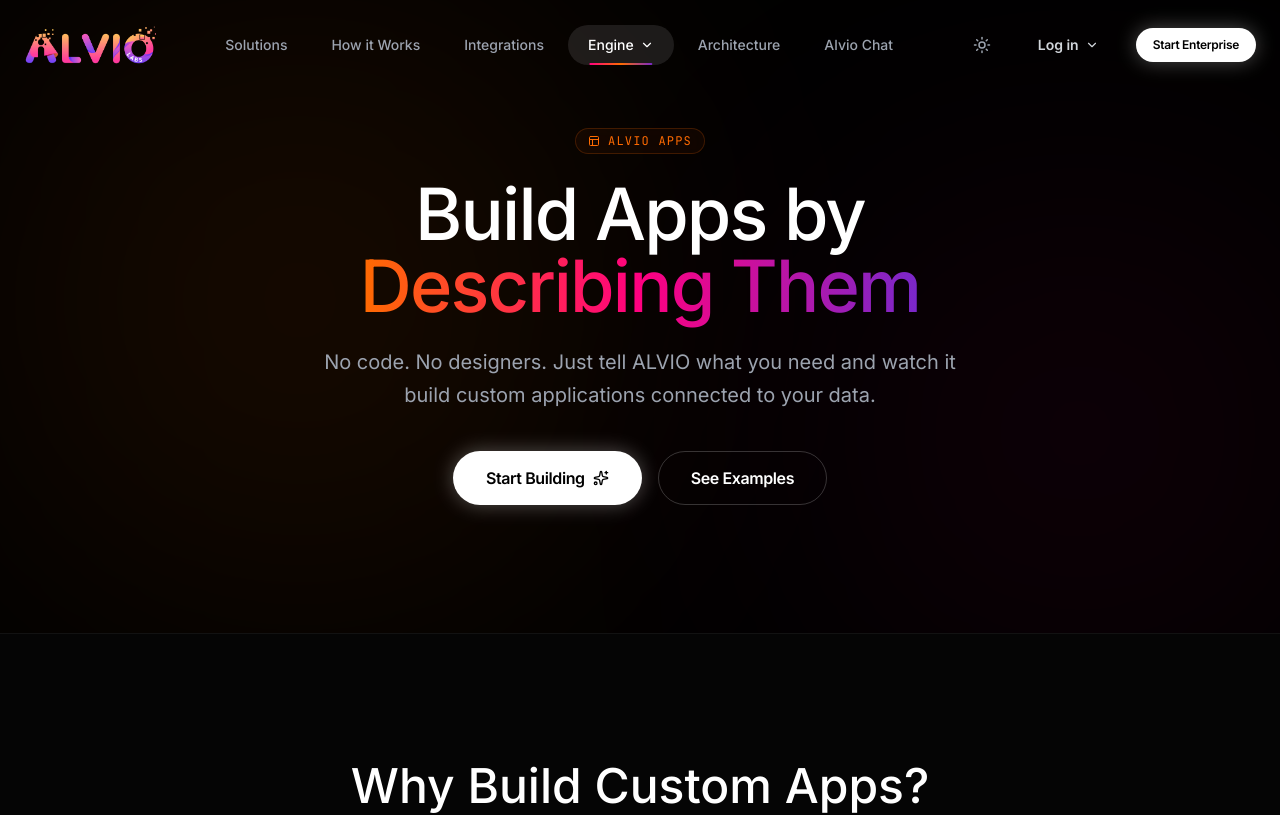
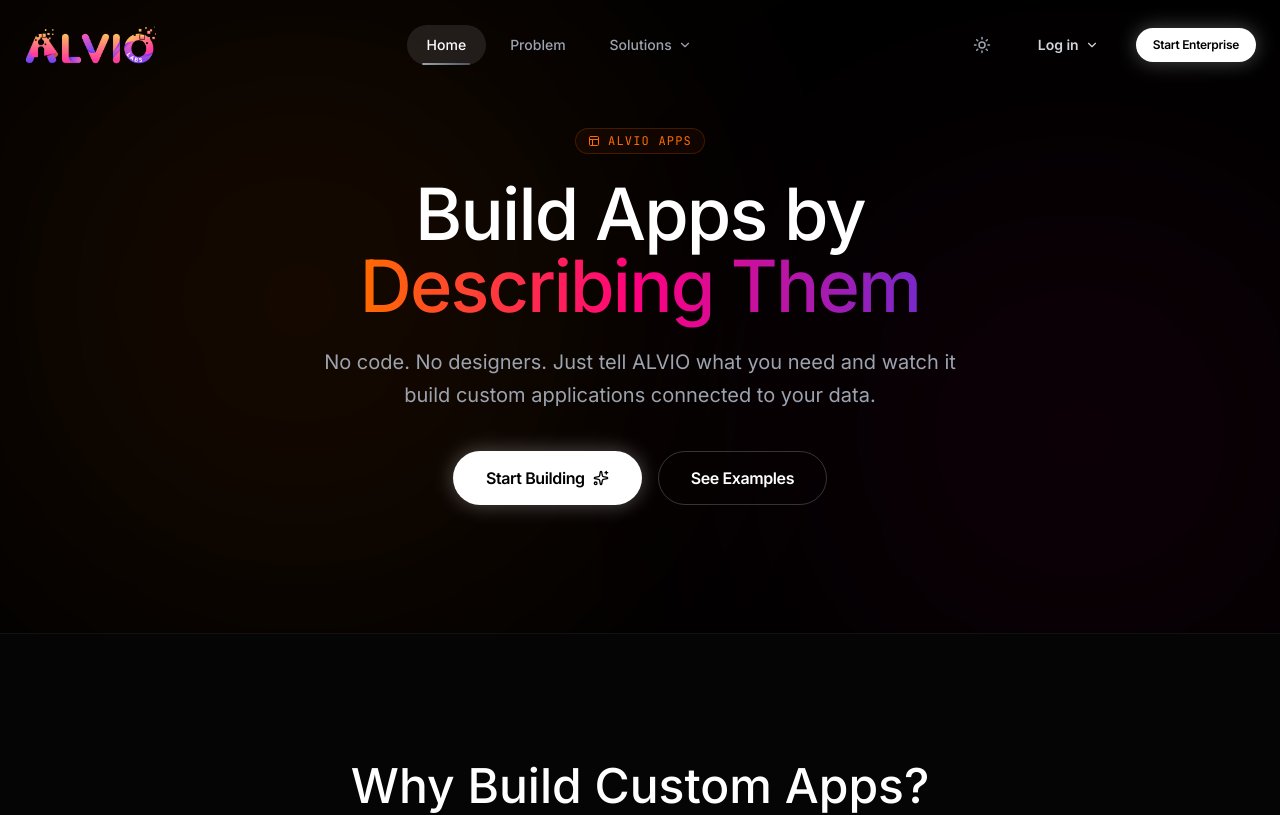
Before and after one commit to shubham-alviolabs/AlvioEnterprise, a React (Vite) app: page /apps in a window 1280 px wide. Shown: the top 815 px of the page. Built offline with nearby package versions, Linux system fonts and the light colour scheme.

Commit message:
Updated Navbar.tsx

```diff
--- a/components/Navbar.tsx
+++ b/components/Navbar.tsx
@@ -1,7 +1,7 @@
 import React, { useState, useEffect, useRef } from 'react';
 import { Link, useLocation } from 'react-router-dom';
 import { Button } from './ui/Button';
-import { Menu, X, ChevronDown, Layout, Bot, User, Sun, Moon, Search, Zap } from 'lucide-react';
+import { Menu, X, ChevronDown, Layout, Bot, User, Sun, Moon } from 'lucide-react';
 
 export const Navbar: React.FC = () => {
   const [isScrolled, setIsScrolled] = useState(false);
@@ -73,42 +73,20 @@
   };
 
   const mainNavLinks = [
-    { href: '#solutions-enterprise', id: 'solutions-enterprise', label: 'Solutions', color: 'from-accent-pink to-pink-600', isRoute: false },
-    { href: '#engine', id: 'engine', label: 'How it Works', color: 'from-blue-500 to-cyan-500', isRoute: false },
-    { href: '#integrations', id: 'integrations', label: 'Integrations', color: 'from-green-500 to-emerald-500', isRoute: false },
-  ];
-
-  const navLinksAfterEngine = [
-    { href: '#suite', id: 'suite', label: 'Architecture', color: 'from-accent-purple to-purple-600', isRoute: false },
-    { href: '#solutions-individual', id: 'solutions-individual', label: 'Alvio Chat', color: 'from-blue-400 to-blue-600', isRoute: false },
+    { href: '#', id: 'home', label: 'Home', color: 'from-gray-400 to-gray-600' },
+    { href: '#problem', id: 'problem', label: 'Problem', color: 'from-accent-orange to-red-500' },
   ];
 
   const engineSubItems = [
-    {
-      href: '/enterprise-search',
-      id: 'search',
-      label: 'Enterprise Search',
-      color: 'from-accent-pink to-pink-600',
-      description: 'Find anything across your tools'
-    },
-    {
-      href: '/apps',
-      id: 'apps',
-      label: 'App Builder',
-      color: 'from-accent-orange to-orange-600',
-      description: 'Build custom apps with prompts'
-    },
-    {
-      href: '/agents',
-      id: 'agents',
-      label: 'Workflow Agents',
-      color: 'from-accent-purple to-purple-600',
-      description: 'Automate work with AI workflows'
-    },
+    { href: '/enterprise-search', id: 'search', label: 'Enterprise Search', color: 'from-accent-pink to-pink-600', isRoute: true },
+    { href: '/apps', id: 'apps', label: 'App Builder', color: 'from-accent-orange to-orange-600', isRoute: true },
+    { href: '/agents', id: 'agents', label: 'Workflow Agents', color: 'from-accent-purple to-purple-600', isRoute: true },
+    { href: '#integrations', id: 'integrations', label: 'Integrations', color: 'from-green-500 to-emerald-500', isRoute: false },
+    { href: '#suite', id: 'suite', label: 'Architecture', color: 'from-blue-500 to-cyan-500', isRoute: false },
   ];
 
-  const location = useLocation();
-  const isEngineActive = engineSubItems.some(item => location.pathname === item.href);
+  const isEngineActive = engineSubItems.some(item => item.id === activeSection);
+  const activeEngineItem = engineSubItems.find(item => item.id === activeSection);
 
   return (
     <nav
@@ -120,50 +98,47 @@
     >
       <div className="max-w-7xl mx-auto px-6 flex items-center justify-between">
         {/* LOGO */}
-        <Link to="/" className="flex items-center group cursor-pointer">
+        <div className="flex items-center group cursor-pointer" onClick={() => window.scrollTo({ top: 0, behavior: 'smooth' })}>
            <img
              src="/logo.png"
              alt="ALVIO Labs"
              className="h-8 md:h-10 w-auto hover:scale-105 transition-all duration-500 ease-out"
            />
-        </Link>
+        </div>
 
         {/* Desktop Navigation - Apple-like Premium Design */}
         <div className="hidden lg:flex items-center gap-1">
           {mainNavLinks.map((link) => {
-            const isActive = link.isRoute ? location.pathname === link.href : activeSection === link.id;
+            const isActive = activeSection === link.id;
+            return (
+              <a
+                key={link.href}
+                href={link.href}
+                className={`group relative px-5 py-2.5 text-sm font-medium transition-all duration-500 ease-out rounded-full ${
+                  isActive
+                    ? 'text-gray-900 dark:text-white'
+                    : 'text-gray-600 dark:text-gray-400 hover:text-gray-900 dark:hover:text-white'
+                }`}
+              >
+                <span className="relative z-10">{link.label}</span>
 
-            const content = (
-              <>
-                <span className="relative z-10">{link.label}</span>
+                {/* Active state background - Apple style */}
                 {isActive && (
                   <div className="absolute inset-0 bg-black/5 dark:bg-white/10 rounded-full transition-all duration-500 ease-out"></div>
                 )}
+
+                {/* Hover gradient glow */}
                 <div className={`absolute inset-0 opacity-0 group-hover:opacity-100 transition-all duration-500 ease-out bg-gradient-to-r ${link.color} blur-xl -z-10 scale-150`}></div>
+
+                {/* Bottom indicator for active state */}
                 <div className={`absolute bottom-0 left-1/2 -translate-x-1/2 h-0.5 rounded-full transition-all duration-500 ease-out bg-gradient-to-r ${link.color} ${
                   isActive ? 'w-[60%] opacity-100' : 'w-0 opacity-0'
                 }`}></div>
-              </>
-            );
-
-            const className = `group relative px-5 py-2.5 text-sm font-medium transition-all duration-500 ease-out rounded-full ${
-              isActive
-                ? 'text-gray-900 dark:text-white'
-                : 'text-gray-600 dark:text-gray-400 hover:text-gray-900 dark:hover:text-white'
-            }`;
-
-            return link.isRoute ? (
-              <Link key={link.href} to={link.href} className={className}>
-                {content}
-              </Link>
-            ) : (
-              <a key={link.href} href={link.href} className={className}>
-                {content}
               </a>
             );
           })}
 
-          {/* Engine Dropdown */}
+          {/* Engine Dropdown with Sub-items */}
           <div className="relative" ref={engineRef}>
             <button
               onMouseEnter={() => setEngineMenuOpen(true)}
@@ -174,7 +149,20 @@
                   : 'text-gray-600 dark:text-gray-400 hover:text-gray-900 dark:hover:text-white'
               }`}
             >
-              <span className="relative z-10">Engine</span>
+              <span className="relative z-10">Solutions</span>
+
+              {/* Dynamic section indicator */}
+              {activeEngineItem && (
+                <span className="relative z-10 flex items-center gap-1.5">
+                  <span className="w-1 h-1 rounded-full bg-current opacity-40"></span>
+                  <span
+                    key={activeEngineItem.id}
+                    className="text-xs font-medium opacity-70 animate-in fade-in slide-in-from-left-2 duration-300"
+                  >
+                    {activeEngineItem.label}
+                  </span>
+                </span>
+              )}
 
               <ChevronDown
                 size={14}
@@ -188,155 +176,77 @@
                 <div className="absolute inset-0 bg-black/5 dark:bg-white/10 rounded-full transition-all duration-500 ease-out"></div>
               )}
 
-              {/* Hover gradient glow - multicolor for Engine */}
-              <div className="absolute inset-0 opacity-0 group-hover:opacity-100 transition-all duration-500 ease-out bg-gradient-to-r from-accent-pink via-accent-orange to-accent-purple blur-xl -z-10 scale-150"></div>
-
               {/* Bottom indicator for active state */}
-              <div className={`absolute bottom-0 left-1/2 -translate-x-1/2 h-0.5 rounded-full transition-all duration-500 ease-out bg-gradient-to-r from-accent-pink via-accent-orange to-accent-purple ${
+              <div className={`absolute bottom-0 left-1/2 -translate-x-1/2 h-0.5 rounded-full transition-all duration-500 ease-out bg-gradient-to-r from-blue-500 via-accent-pink to-accent-purple ${
                 isEngineActive ? 'w-[60%] opacity-100' : 'w-0 opacity-0'
               }`}></div>
             </button>
 
-            {/* Premium Liquid Mercury Retina Dropdown */}
+            {/* Premium Dropdown Menu */}
             {engineMenuOpen && (
               <div
-                className="absolute top-full left-1/2 -translate-x-1/2 mt-3 w-[420px]"
+                className="absolute top-full left-1/2 -translate-x-1/2 mt-3 w-80"
                 onMouseLeave={() => setEngineMenuOpen(false)}
               >
-                <div className="bg-white/80 dark:bg-black/80 backdrop-blur-3xl border border-black/10 dark:border-white/20 rounded-3xl shadow-[0_20px_70px_rgba(0,0,0,0.3)] dark:shadow-[0_20px_70px_rgba(0,0,0,0.9)] overflow-hidden p-4 animate-in fade-in slide-in-from-top-2 duration-500">
+                <div className="bg-white/95 dark:bg-black/95 backdrop-blur-3xl border border-black/5 dark:border-white/10 rounded-3xl shadow-2xl shadow-black/10 dark:shadow-black/50 overflow-hidden p-2 animate-in fade-in slide-in-from-top-2 duration-500">
                   {engineSubItems.map((item, index) => {
-                    const isActive = location.pathname === item.href;
+                    const isActive = activeSection === item.id;
+                    const className = `group relative flex items-center gap-4 p-4 rounded-2xl transition-all duration-500 ease-out ${
+                      isActive
+                        ? 'bg-black/5 dark:bg-white/10'
+                        : 'hover:bg-black/5 dark:hover:bg-white/5'
+                    }`;
 
-                    return (
+                    const content = (
+                      <>
+                        <div className={`absolute inset-0 opacity-0 group-hover:opacity-100 transition-all duration-500 ease-out bg-gradient-to-r ${item.color} blur-2xl -z-10`}></div>
+                        <div className={`relative z-10 w-2 h-2 rounded-full bg-gradient-to-r ${item.color} transition-all duration-500 ease-out ${
+                          isActive ? 'scale-125 opacity-100' : 'opacity-40 group-hover:opacity-70'
+                        }`}></div>
+                        <div className="relative z-10 flex-1">
+                          <div className={`text-sm font-semibold transition-all duration-500 ease-out ${
+                            isActive
+                              ? 'text-gray-900 dark:text-white'
+                              : 'text-gray-700 dark:text-gray-300 group-hover:text-gray-900 dark:group-hover:text-white'
+                          }`}>
+                            {item.label}
+                          </div>
+                        </div>
+                        {isActive && (
+                          <div className={`w-2 h-2 rounded-full bg-gradient-to-r ${item.color} animate-pulse`}></div>
+                        )}
+                        <div className={`absolute left-0 top-1/2 -translate-y-1/2 h-8 w-1 rounded-r-full bg-gradient-to-b ${item.color} transition-all duration-500 ease-out ${
+                          isActive ? 'opacity-100' : 'opacity-0'
+                        }`}></div>
+                      </>
+                    );
+
+                    return item.isRoute ? (
                       <Link
                         key={item.href}
                         to={item.href}
                         onClick={() => setEngineMenuOpen(false)}
-                        className={`group relative flex items-center gap-4 p-5 rounded-2xl transition-all duration-700 ease-out mb-2 last:mb-0 ${
-                          isActive
-                            ? 'bg-gradient-to-r from-black/10 to-transparent dark:from-white/15 dark:to-transparent'
-                            : 'hover:bg-black/5 dark:hover:bg-white/10'
-                        }`}
+                        className={className}
                         style={{ animationDelay: `${index * 50}ms` }}
                       >
-                        {/* Liquid gradient glow on hover - Mercury effect */}
-                        <div className={`absolute inset-0 opacity-0 group-hover:opacity-100 transition-all duration-700 ease-out bg-gradient-to-r ${item.color} blur-3xl -z-10 scale-150`}></div>
-                        <div className={`absolute inset-0 opacity-0 group-hover:opacity-50 transition-all duration-700 ease-out bg-gradient-to-br ${item.color} blur-xl`}></div>
-
-                        {/* Liquid Mercury Icon Container */}
-                        <div className="relative z-10 w-16 h-16 rounded-2xl flex items-center justify-center transition-all duration-700 ease-out group-hover:scale-110 overflow-hidden">
-                          {/* Glass morphism layers */}
-                          <div className={`absolute inset-0 bg-gradient-to-br ${item.color} opacity-20 dark:opacity-30 group-hover:opacity-40 transition-all duration-700`}></div>
-                          <div className="absolute inset-0 bg-white/40 dark:bg-white/10 backdrop-blur-md"></div>
-                          <div className={`absolute inset-0 border border-white/40 dark:border-white/20 rounded-2xl`}></div>
-
-                          {/* Liquid shimmer effect */}
-                          <div className={`absolute inset-0 bg-gradient-to-br from-white/60 via-transparent to-transparent opacity-50 group-hover:opacity-100 transition-all duration-700`}></div>
-                          <div className={`absolute -inset-1 bg-gradient-to-r ${item.color} opacity-0 group-hover:opacity-30 blur-md transition-all duration-700`}></div>
-
-                          {/* Icon SVGs with custom designs */}
-                          <div className="relative z-10">
-                            {item.id === 'search' && (
-                              <svg className="w-8 h-8" viewBox="0 0 32 32" fill="none">
-                                <defs>
-                                  <linearGradient id="searchGrad" x1="0%" y1="0%" x2="100%" y2="100%">
-                                    <stop offset="0%" stopColor="#FF0080" />
-                                    <stop offset="100%" stopColor="#FF1493" />
-                                  </linearGradient>
-                                </defs>
-                                <circle cx="14" cy="14" r="8" stroke="url(#searchGrad)" strokeWidth="2.5" fill="none" opacity="0.9"/>
-                                <path d="M20 20L26 26" stroke="url(#searchGrad)" strokeWidth="2.5" strokeLinecap="round" opacity="0.9"/>
-                                <circle cx="14" cy="14" r="4" fill="url(#searchGrad)" opacity="0.3"/>
-                              </svg>
-                            )}
-                            {item.id === 'apps' && (
-                              <svg className="w-8 h-8" viewBox="0 0 32 32" fill="none">
-                                <defs>
-                                  <linearGradient id="appsGrad" x1="0%" y1="0%" x2="100%" y2="100%">
-                                    <stop offset="0%" stopColor="#FF6B00" />
-                                    <stop offset="100%" stopColor="#FF8C00" />
-                                  </linearGradient>
-                                </defs>
-                                <rect x="4" y="4" width="10" height="10" rx="2" stroke="url(#appsGrad)" strokeWidth="2" fill="url(#appsGrad)" opacity="0.3"/>
-                                <rect x="18" y="4" width="10" height="10" rx="2" stroke="url(#appsGrad)" strokeWidth="2" fill="none" opacity="0.9"/>
-                                <rect x="4" y="18" width="10" height="10" rx="2" stroke="url(#appsGrad)" strokeWidth="2" fill="none" opacity="0.9"/>
-                                <rect x="18" y="18" width="10" height="10" rx="2" stroke="url(#appsGrad)" strokeWidth="2" fill="url(#appsGrad)" opacity="0.3"/>
-                              </svg>
-                            )}
-                            {item.id === 'agents' && (
-                              <svg className="w-8 h-8" viewBox="0 0 32 32" fill="none">
-                                <defs>
-                                  <linearGradient id="agentsGrad" x1="0%" y1="0%" x2="100%" y2="100%">
-                                    <stop offset="0%" stopColor="#7928CA" />
-                                    <stop offset="100%" stopColor="#9333EA" />
-                                  </linearGradient>
-                                </defs>
-                                <path d="M16 4L26 16L16 28L6 16L16 4Z" stroke="url(#agentsGrad)" strokeWidth="2" fill="url(#agentsGrad)" opacity="0.2"/>
-                                <path d="M16 10L22 16L16 22L10 16L16 10Z" stroke="url(#agentsGrad)" strokeWidth="2" fill="none" opacity="0.9"/>
-                                <circle cx="16" cy="16" r="3" fill="url(#agentsGrad)" opacity="0.6"/>
-                              </svg>
-                            )}
-                          </div>
-                        </div>
-
-                        {/* Text */}
-                        <div className="relative z-10 flex-1">
-                          <div className={`text-lg font-bold transition-all duration-500 ease-out mb-0.5 ${
-                            isActive
-                              ? 'text-gray-900 dark:text-white'
-                              : 'text-gray-800 dark:text-gray-200 group-hover:text-gray-900 dark:group-hover:text-white'
-                          }`}>
-                            {item.label}
-                          </div>
-                          <div className="text-xs font-medium text-gray-600 dark:text-gray-400 group-hover:text-gray-700 dark:group-hover:text-gray-300 transition-all duration-500">
-                            {item.description}
-                          </div>
-                        </div>
-
-                        {/* Arrow indicator with liquid effect */}
-                        <div className={`relative z-10 transition-all duration-500 ease-out ${
-                          isActive ? 'opacity-100 translate-x-0' : 'opacity-0 -translate-x-2 group-hover:opacity-100 group-hover:translate-x-0'
-                        }`}>
-                          <ChevronDown size={18} className="-rotate-90" />
-                        </div>
-
-                        {/* Left border highlight with liquid shine */}
-                        <div className={`absolute left-0 top-1/2 -translate-y-1/2 h-14 w-1.5 rounded-r-full bg-gradient-to-b ${item.color} transition-all duration-500 ease-out shadow-lg ${
-                          isActive ? 'opacity-100 shadow-current' : 'opacity-0'
-                        }`}></div>
+                        {content}
                       </Link>
+                    ) : (
+                      <a
+                        key={item.href}
+                        href={item.href}
+                        onClick={() => setEngineMenuOpen(false)}
+                        className={className}
+                        style={{ animationDelay: `${index * 50}ms` }}
+                      >
+                        {content}
+                      </a>
                     );
                   })}
                 </div>
               </div>
             )}
           </div>
-
-          {/* Links After Engine */}
-          {navLinksAfterEngine.map((link) => {
-            const isActive = activeSection === link.id;
-
-            return (
-              <a
-                key={link.href}
-                href={link.href}
-                className={`group relative px-5 py-2.5 text-sm font-medium transition-all duration-500 ease-out rounded-full ${
-                  isActive
-                    ? 'text-gray-900 dark:text-white'
-                    : 'text-gray-600 dark:text-gray-400 hover:text-gray-900 dark:hover:text-white'
-                }`}
-              >
-                <span className="relative z-10">{link.label}</span>
-                {isActive && (
-                  <div className="absolute inset-0 bg-black/5 dark:bg-white/10 rounded-full transition-all duration-500 ease-out"></div>
-                )}
-                <div className={`absolute inset-0 opacity-0 group-hover:opacity-100 transition-all duration-500 ease-out bg-gradient-to-r ${link.color} blur-xl -z-10 scale-150`}></div>
-                <div className={`absolute bottom-0 left-1/2 -translate-x-1/2 h-0.5 rounded-full transition-all duration-500 ease-out bg-gradient-to-r ${link.color} ${
-                  isActive ? 'w-[60%] opacity-100' : 'w-0 opacity-0'
-                }`}></div>
-              </a>
-            );
-          })}
         </div>
 
         <div className="hidden lg:flex items-center gap-4">
@@ -427,46 +337,13 @@
       {mobileMenuOpen && (
         <div className="absolute top-full left-0 right-0 bg-white/95 dark:bg-black/95 backdrop-blur-3xl border-b border-gray-200 dark:border-white/10 p-6 lg:hidden flex flex-col gap-4 animate-slide-up-fade shadow-2xl">
           {mainNavLinks.map((link) => {
-            const isActive = link.isRoute ? location.pathname === link.href : activeSection === link.id;
-
-            const content = (
-              <span className={`relative text-lg font-medium py-2 pl-4 border-l-2 transition-all duration-500 ease-out block ${
-                isActive
-                  ? 'text-gray-900 dark:text-white border-current'
-                  : 'text-gray-700 dark:text-gray-300 border-transparent hover:text-gray-900 dark:hover:text-white hover:border-current'
-              }`}>
-                {link.label}
-              </span>
-            );
-
-            return link.isRoute ? (
-              <Link
-                key={link.href}
-                to={link.href}
-                onClick={() => setMobileMenuOpen(false)}
-              >
-                {content}
-              </Link>
-            ) : (
-              <a
-                key={link.href}
-                href={link.href}
-                onClick={() => setMobileMenuOpen(false)}
-              >
-                {content}
-              </a>
-            );
-          })}
-
-          {navLinksAfterEngine.map((link) => {
             const isActive = activeSection === link.id;
-
             return (
               <a
                 key={link.href}
                 href={link.href}
                 onClick={() => setMobileMenuOpen(false)}
-                className={`relative text-lg font-medium py-2 pl-4 border-l-2 transition-all duration-500 ease-out block ${
+                className={`relative text-lg font-medium py-2 pl-4 border-l-2 transition-all duration-500 ease-out ${
                   isActive
                     ? 'text-gray-900 dark:text-white border-current'
                     : 'text-gray-700 dark:text-gray-300 border-transparent hover:text-gray-900 dark:hover:text-white hover:border-current'
@@ -478,23 +355,40 @@
           })}
 
           <div className="pl-4">
-            <div className="text-xs font-semibold text-gray-500 dark:text-gray-400 uppercase tracking-wider mb-3">Engine</div>
+            <div className="text-xs font-semibold text-gray-500 dark:text-gray-400 uppercase tracking-wider mb-3">Solutions</div>
             {engineSubItems.map((item) => {
-              const isActive = location.pathname === item.href;
+              const isActive = activeSection === item.id;
+              const className = `flex items-center gap-3 text-base font-medium py-2 pl-4 border-l-2 transition-all duration-500 ease-out ${
+                isActive
+                  ? 'text-gray-900 dark:text-white border-current'
+                  : 'text-gray-700 dark:text-gray-300 border-transparent hover:text-gray-900 dark:hover:text-white hover:border-current'
+              }`;
 
-              return (
+              const content = (
+                <>
+                  <span className={`w-1.5 h-1.5 rounded-full bg-gradient-to-r ${item.color} ${isActive ? 'opacity-100' : 'opacity-40'}`}></span>
+                  <span>{item.label}</span>
+                </>
+              );
+
+              return item.isRoute ? (
                 <Link
                   key={item.href}
                   to={item.href}
                   onClick={() => setMobileMenuOpen(false)}
-                  className={`flex items-center gap-3 text-base font-medium py-2 pl-4 border-l-2 transition-all duration-500 ease-out ${
-                    isActive
-                      ? 'text-gray-900 dark:text-white border-current'
-                      : 'text-gray-700 dark:text-gray-300 border-transparent hover:text-gray-900 dark:hover:text-white hover:border-current'
-                  }`}
+                  className={className}
                 >
-                  <span>{item.label}</span>
+                  {content}
                 </Link>
+              ) : (
+                <a
+                  key={item.href}
+                  href={item.href}
+                  onClick={() => setMobileMenuOpen(false)}
+                  className={className}
+                >
+                  {content}
+                </a>
               );
             })}
           </div>
```
Also changed, not shown: components/Enterprise.tsx (+7 -8 lines).
